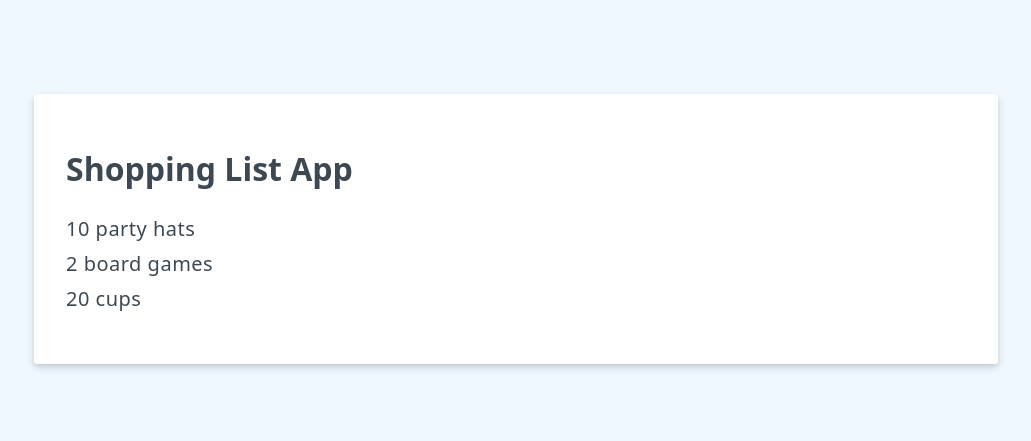
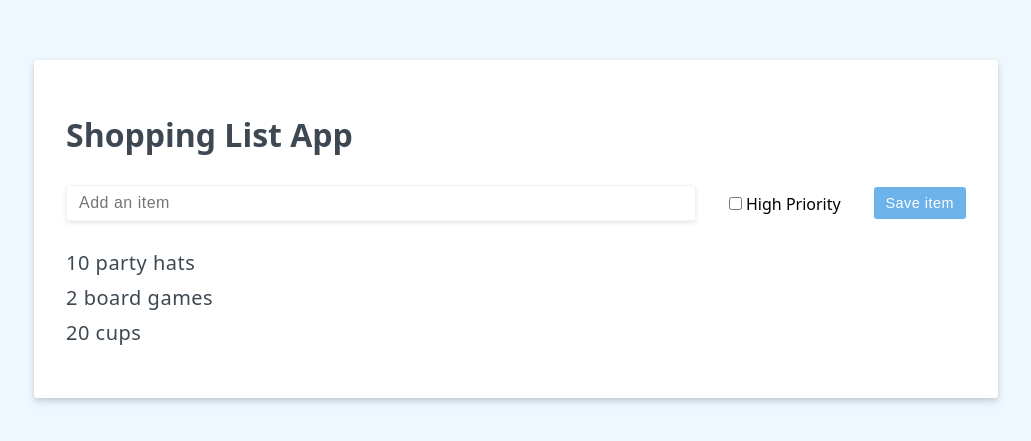
Before and after one commit to M-ds/vue-learning, a Vue app in the folder vue-composition/: page / in a window 1280 px wide. Shown: the part 171-612 px from the top of the page, without its empty margins (124-1155 px from the left). Built offline with nearby package versions, Linux system fonts and the light colour scheme.

Commit message:
vue-composition - added some more functions

```diff
--- a/vue-composition/src/App.vue
+++ b/vue-composition/src/App.vue
@@ -1,17 +1,30 @@
 <script setup>
 import { ref } from "vue";
 
-// Reactive references.
+// ref =  Reactive references.
 const header = ref("Shopping List App");
 const items = ref([
   { id: 1, label: "10 party hats" },
   { id: 2, label: "2 board games" },
   { id: 3, label: "20 cups" },
 ]);
+const newItem = ref("");
+const newItemHighPriority = ref(false);
 </script>
 
 <template>
   <h1>{{ header }}</h1>
+  <form
+    class="add-item-form"
+    @submit.prevent="items.push({ id: items.length + 1, label: newItem })"
+  >
+    <input v-model.trim="newItem" type="text" placeholder="Add an item" />
+    <label>
+      <input type="checkbox" v-model="newItemHighPriority" />
+      High Priority
+    </label>
+    <button class="btn btn-primary">Save item</button>
+  </form>
   <ul>
     <li v-for="{ id, label } in items" :key="id">{{ label }}</li>
   </ul>
```
